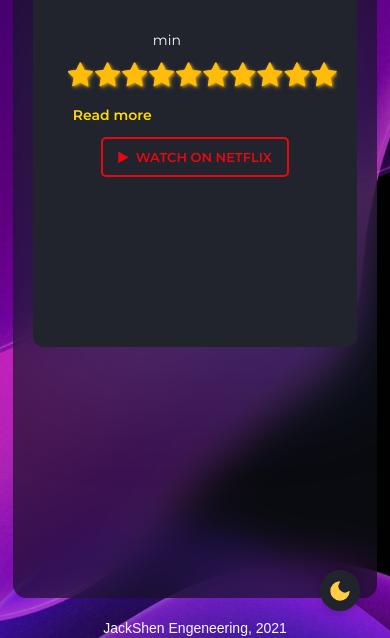
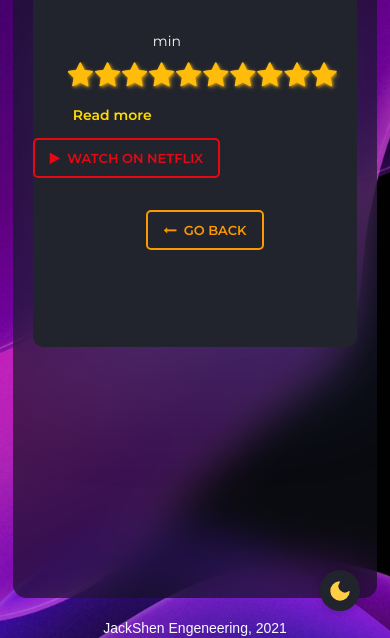
Before and after one commit to jackshendrikov/movie-finder, a Django app: template templates/result.html in a window 390 px wide. Shown: the part 183-821 px from the top of the page. Run offline with Django 3.2, Linux system fonts and the light colour scheme; the template is opened without the code that fills it: values that come from a table or form of the project are taken from there, others are empty; some web fonts are replaced.

Commit message:
Add back button

```diff
--- a/movies/views.py
+++ b/movies/views.py
@@ -1,8 +1,6 @@
 import difflib
-import requests
 import pandas as pd
 
-from bs4 import BeautifulSoup
 from django.contrib import messages
 from django.shortcuts import render, redirect
 from django.contrib.auth.decorators import login_required
--- a/static/css/movie-info.css
+++ b/static/css/movie-info.css
@@ -171,19 +171,35 @@
 .movie-card-right-button-disable {
     padding: 0 0 0 40px;
     margin: 30px auto 0;
+    display: inline-block;
+}
+
+.movie-card-right-button-back {
+    padding: 0 0 0 20px;
+    margin: 30px auto 0;
+    display: inline-block;
 }
 
 
 @media (max-width: 992px) {
     .movie-card-right-button,
+    .movie-card-right-button-back,
     .movie-card-right-button-disable {
         padding: 0;
         text-align: center;
         margin: 20px auto 20px;
+        display: inherit;
+    }
+}
+
+@media (max-width: 992px) {
+    .movie-card-right-button-back {
+        padding: 10px 0 0 20px;
     }
 }
 
 .movie-card-right-button a,
+.movie-card-right-button-back a,
 .movie-card-right-button-disable a {
     text-decoration: none;
     padding: 10px 15px 10px 15px;
@@ -199,6 +215,14 @@
 .movie-card-right-button a {
     color: #e50914;
     border: 2px solid #e50914;
+}
+
+.movie-card-right-button-back a {
+    border: 2px solid var(--select-color);
+}
+
+.movie-card-right-button-back {
+    color: var(--select-color);
 }
 
 .movie-card-right-button-disable a {
@@ -217,3 +241,17 @@
     transition-property: all;
     transition-duration: 0.5s;
 }
+
+.movie-card-right-button-back a:hover {
+    background-color: var(--select-color);
+    background-size: 12px 12px;
+    background-repeat: no-repeat;
+    background-position: 10% 50%;
+    cursor: pointer;
+    transition-property: all;
+    transition-duration: 0.5s;
+}
+
+.movie-card-right-button-back:hover {
+    color: #ffffff;
+}
--- a/templates/result.html
+++ b/templates/result.html
@@ -8,7 +8,7 @@
 {% block content %}
 <div class='movie-card'>
     <div class='movie-card-left'>
-        <img src='{{ poster }}'>
+        <img src='{{ poster }}' alt="poster">
     </div>
 
     <div class='movie-card-right'>
@@ -55,20 +55,26 @@
             </div>
 
             {% if netflix != "None" %}
-            <div class='movie-card-right-button'>
+            <div class='movie-card-right-button' style="display: inline-block;">
                 <a href='{{ netflix }}' target='_blank' >
                     <i class="fa fa-play" aria-hidden="true"></i>
                     &nbsp;WATCH ON NETFLIX
                 </a>
             </div>
             {% else %}
-            <div class='movie-card-right-button-disable' >
+            <div class='movie-card-right-button-disable'>
                 <a style="color: #9c9c9c;">
                     <i class="fa fa-frown-o" aria-hidden="true"></i>
                     &nbsp;MISSING ON NETFLIX
                 </a>
             </div>
             {% endif %}
+            <div class='movie-card-right-button-back'>
+                <a onclick="window.history.back();">
+                    <i class="fa fa-long-arrow-left" aria-hidden="true"></i>
+                    &nbsp;GO BACK
+                </a>
+            </div>
         </div>
     </div>
 </div>
```
